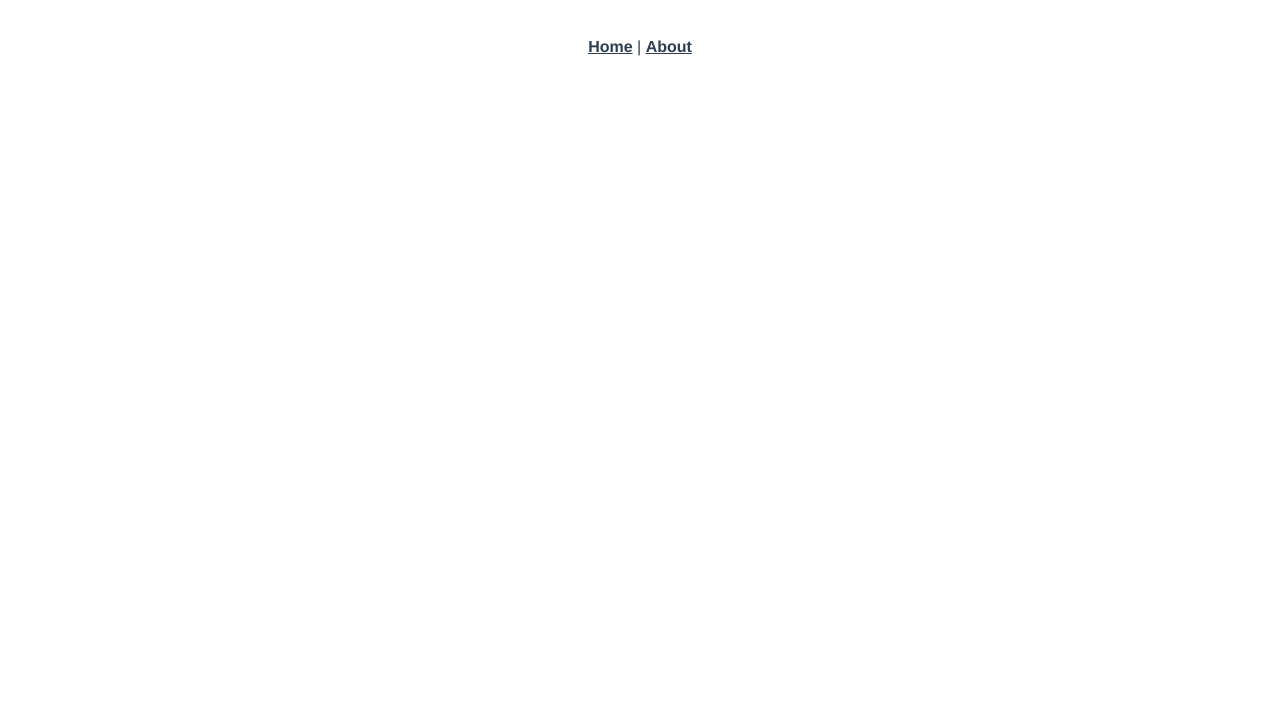
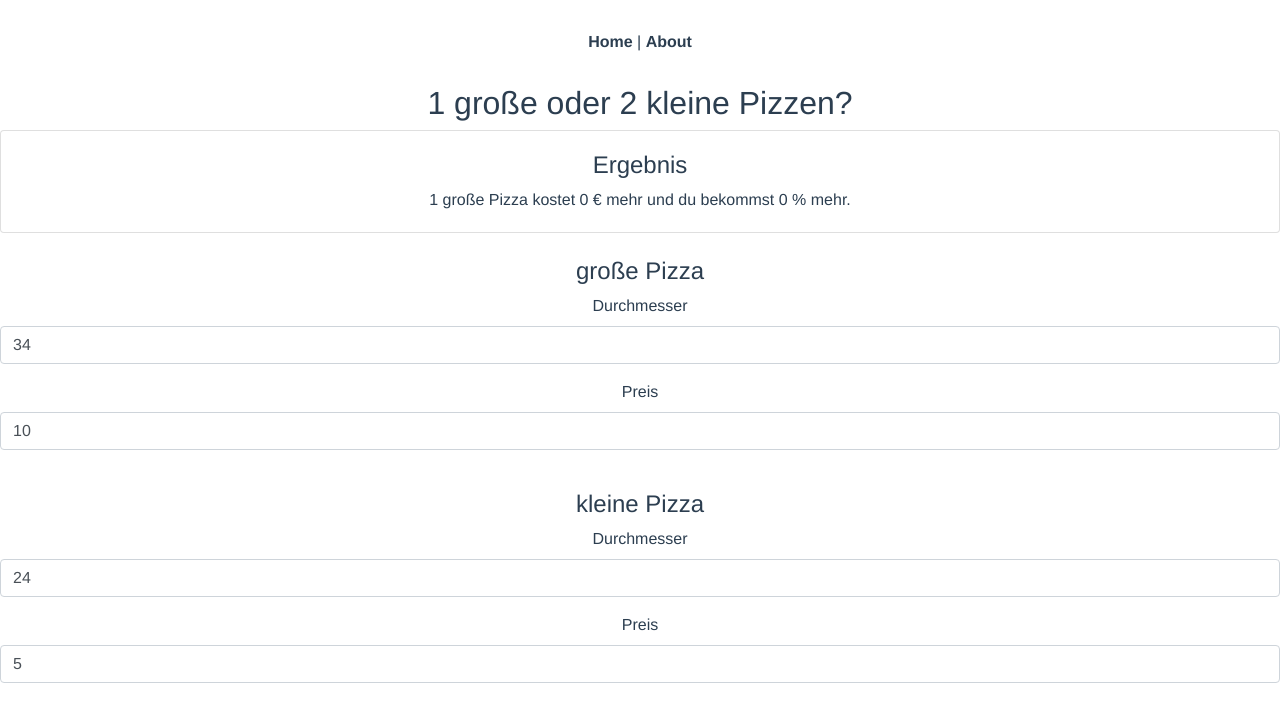
Before and after one commit to simonneutert/pizza-pi, a Vue app: page /#/vergleich in a window 1280 px wide. Shown: the top 722 px of the page. Built offline with nearby package versions, Linux system fonts and the light colour scheme.

Commit message:
compilable production ready vuejs app

```diff
--- a/public/index.html
+++ b/public/index.html
@@ -1,11 +1,12 @@
 <!DOCTYPE html>
-<html lang="en">
+<html lang="de">
   <head>
     <meta charset="utf-8">
     <meta http-equiv="X-UA-Compatible" content="IE=edge">
-    <meta name="viewport" content="width=device-width,initial-scale=1.0">
+    <meta name="viewport" content="width=device-width, initial-scale=1, shrink-to-fit=no">
     <link rel="icon" href="<%= BASE_URL %>favicon.ico">
-    <title>pizza-pi</title>
+    <title>VueJS Pizza Pi</title>
+    <link rel="stylesheet" href="https://stackpath.bootstrapcdn.com/bootstrap/4.3.1/css/bootstrap.min.css" integrity="sha384-ggOyR0iXCbMQv3Xipma34MD+dH/1fQ784/j6cY/iJTQUOhcWr7x9JvoRxT2MZw1T" crossorigin="anonymous">
   </head>
   <body>
     <noscript>
--- /dev/null
+++ b/src/components/PizzaCalculatorForm.vue
@@ -0,0 +1,25 @@
+<template>
+  <div>
+    <form>
+      <div class="form-group">
+        <label for="diameter">Durchmesser</label>
+        <input class="form-control"
+          v-model="pizza.diameter"
+          placeholder="Größe in cm">
+      </div>
+      <div class="form-group">
+        <label for="Preis">Preis</label>
+        <input class="form-control"
+          v-model="pizza.price"
+          placeholder="Preis in Euro">
+      </div>
+    </form>
+  </div>
+</template>
+
+<script>
+export default {
+  name: "pizza-calculator-form",
+  props: ['pizza']
+};
+</script>
--- /dev/null
+++ b/src/components/PizzaComparisonResult.vue
@@ -0,0 +1,77 @@
+<template>
+  <div class="card">
+    <div class="card-body">
+      <h4>Ergebnis</h4>
+      {{priceDiff()}}
+    </div>
+  </div>
+</template>
+
+<script>
+export default {
+  name: "pizza-comparison-result",
+  props: ['pizzas'],
+  methods: {
+    whichPizzas: function() {
+      let pizzas = this.pizzas
+      let largePizza = pizzas[0]
+      let smallPizza = pizzas[1]
+      let largePizzaArea = largePizza.area()
+      let smallPizzaArea = smallPizza.area()
+      if (largePizzaArea >= 2 * smallPizzaArea) {
+        return largePizza
+      } else {
+        return smallPizza
+      }
+    },
+    priceDiff: function() {
+      let pizzas = this.pizzas
+      let largePizza = pizzas[0]
+      let smallPizza = pizzas[1]
+      if (this.whichPizzas() == largePizza) {
+        return this.largePizzaChoice(smallPizza, largePizza)
+      } else {
+        return this.smallPizzeChoice(smallPizza, largePizza)
+      }
+    },
+    percDiff: function(highVal, lowVal) {
+      return parseInt((highVal - lowVal) / lowVal * 100)
+    },
+    largePizzaChoice: function(smallPizza, largePizza) {
+      let priceDiff = largePizza.price - 2 * smallPizza.price
+      let percDiff = this.percDiff(largePizza.area(), 2 * smallPizza.area())
+      if (priceDiff < 0) {
+        return this.buildResultString('large', smallPizza, largePizza, priceDiff, percDiff, 'weniger')
+      } else {
+        return this.buildResultString('large', smallPizza, largePizza, priceDiff, percDiff, 'mehr')
+      }
+    },
+    smallPizzeChoice: function(smallPizza, largePizza) {
+      let resultString = ''
+      let priceDiff = 2 * smallPizza.price - largePizza.price
+      let percDiff = this.percDiff(2 * smallPizza.area(), largePizza.area())
+      if (priceDiff < 0) {
+        return this.buildResultString('small', smallPizza, largePizza, priceDiff, percDiff, 'weniger')
+      } else {
+        return this.buildResultString('small', smallPizza, largePizza, priceDiff, percDiff, 'mehr')
+      }
+    },
+    buildResultString: function(pizzaSize, smallPizza, largePizza, priceDiff, percDiff, diffString) {
+      let str = ''
+      if (pizzaSize == 'small') {
+        str += '2 kleine Pizzen kosten '
+      }
+      else {
+        str += '1 große Pizza kostet '
+      }
+      str += Math.abs(priceDiff)
+      str += ' € '
+      str += diffString
+      str += ' und du bekommst '
+      str += percDiff
+      str += ' % mehr.'
+      return str
+    }
+  }
+}
+</script>
--- /dev/null
+++ b/src/models/Pizza.js
@@ -0,0 +1,28 @@
+export default class Pizza {
+  constructor(diameter = 30, price = 8) {
+    this.diameter = diameter;
+    this.price = price;
+    this.relativePrice = this.relativePriceSquareMeter();
+  }
+  area() {
+    return Math.pow(this.diameter / 2, 2) * 3.1415;
+  }
+  relativePriceSquareMeter() {
+    let area = this.area();
+    let pizzaPrice = this.price;
+    if (
+      isNaN(area) ||
+      area == 0 ||
+      area === undefined ||
+      pizzaPrice == "" ||
+      isNaN(pizzaPrice)
+    ) {
+      return "unberechenbare";
+    } else {
+      let factor = 1 / (area / 10000);
+      let result = (factor * this.price).toFixed(2);
+      this.relativePrice = result;
+      return result;
+    }
+  }
+}
--- a/src/router.js
+++ b/src/router.js
@@ -1,6 +1,9 @@
 import Vue from "vue";
 import Router from "vue-router";
-import Home from "./views/Home.vue";
+import Home from "@/views/Home.vue";
+
+import PizzaSquareMeterCalculator from "./views/PizzaSquareMeterCalculator.vue";
+import PizzaComparator from "./views/PizzaComparator.vue";
 
 Vue.use(Router);
 
@@ -19,6 +22,16 @@ export default new Router({
       // which is lazy-loaded when the route is visited.
       component: () =>
         import(/* webpackChunkName: "about" */ "./views/About.vue")
+    },
+    {
+      path: "/durchmesser",
+      name: "durchmesser",
+      component: PizzaSquareMeterCalculator
+    },
+    {
+      path: "/vergleich",
+      name: "vergleich",
+      component: PizzaComparator
     }
   ]
 });
--- a/src/views/Home.vue
+++ b/src/views/Home.vue
@@ -1,18 +1,28 @@
 <template>
-  <div class="home">
-    <img alt="Vue logo" src="../assets/logo.png" />
-    <HelloWorld msg="Welcome to Your Vue.js App" />
+  <div>
+    <h4>Pizza, hier dreht sich alles um Pizza!</h4>
+    <ul>
+      <li>
+        <p>
+          Wieviel kostet deine Pizza pro Quadratmeter?
+          <br />
+          <router-link to="/durchmesser">Durchmesser</router-link>
+        </p>
+      </li>
+      <li>
+        <p>
+          Nie wieder rätseln, um satt zu werden! Wieviel Pizza brauchst du, um
+          satt zu werden?
+          <br />
+          <router-link to="/vergleich">Vergleich</router-link>
+        </p>
+      </li>
+    </ul>
   </div>
 </template>
 
 <script>
-// @ is an alias to /src
-import HelloWorld from "@/components/HelloWorld.vue";
-
 export default {
-  name: "home",
-  components: {
-    HelloWorld
-  }
+  name: "home"
 };
 </script>
--- /dev/null
+++ b/src/views/PizzaComparator.vue
@@ -0,0 +1,47 @@
+<template>
+  <div>
+    <h2>1 große oder 2 kleine Pizzen?</h2>
+
+    <pizza-comparison-result v-bind:pizzas="pizzas"></pizza-comparison-result>
+
+    <br />
+
+    <div v-bind:key="index" v-for="(pizza, index) in pizzas">
+      <div v-if="index == 0">
+        <h4>große Pizza</h4>
+      </div>
+      <div v-else>
+        <h4>kleine Pizza</h4>
+      </div>
+
+      <pizza-calculator-form v-bind:pizza="pizza"></pizza-calculator-form>
+      <br />
+    </div>
+  </div>
+</template>
+
+<script>
+import Pizza from "@/models/Pizza.js";
+import PizzaCalculatorForm from "@/components/PizzaCalculatorForm";
+import PizzaComparisonResult from "@/components/PizzaComparisonResult";
+
+export default {
+  components: {
+    PizzaCalculatorForm,
+    PizzaComparisonResult
+  },
+  data: function() {
+    return {
+      pizzas: [new Pizza(34, 10), new Pizza(24, 5)],
+      selectedMenu: "zum Pizzavergleicher"
+    };
+  },
+  methods: {
+    comparePizzas: function() {
+      return this.pizzas.sort(function(a, b) {
+        return a.relativePrice - b.relativePrice;
+      });
+    }
+  }
+};
+</script>
--- /dev/null
+++ b/src/views/PizzaSquareMeterCalculator.vue
@@ -0,0 +1,46 @@
+<template>
+  <div>
+    <h2>1 große oder 2 kleine Pizzen?</h2>
+
+    <pizza-comparison-result v-bind:pizzas="pizzas"></pizza-comparison-result>
+
+    <br />
+
+    <div v-bind:key="index" v-for="(pizza, index) in pizzas">
+      <div v-if="index == 0">
+        <h4>große Pizza</h4>
+      </div>
+      <div v-else>
+        <h4>kleine Pizza</h4>
+      </div>
+      <pizza-calculator-form v-bind:pizza="pizza"></pizza-calculator-form>
+      <br />
+    </div>
+  </div>
+</template>
+
+<script>
+import Pizza from "@/models/Pizza";
+import PizzaCalculatorForm from "@/components/PizzaCalculatorForm.vue";
+import PizzaComparisonResult from "@/components/PizzaComparisonResult.vue";
+
+export default {
+  components: {
+    PizzaCalculatorForm,
+    PizzaComparisonResult
+  },
+  data: function() {
+    return {
+      pizzas: [new Pizza(34, 10), new Pizza(24, 5)],
+      selectedMenu: "zum Pizzavergleicher"
+    };
+  },
+  methods: {
+    comparePizzas: function() {
+      return this.pizzas.sort(function(a, b) {
+        return a.relativePrice - b.relativePrice;
+      });
+    }
+  }
+};
+</script>
```
Also changed, not shown: src/components/PizzaRelativePrice.vue (added, +21 -0 lines).
